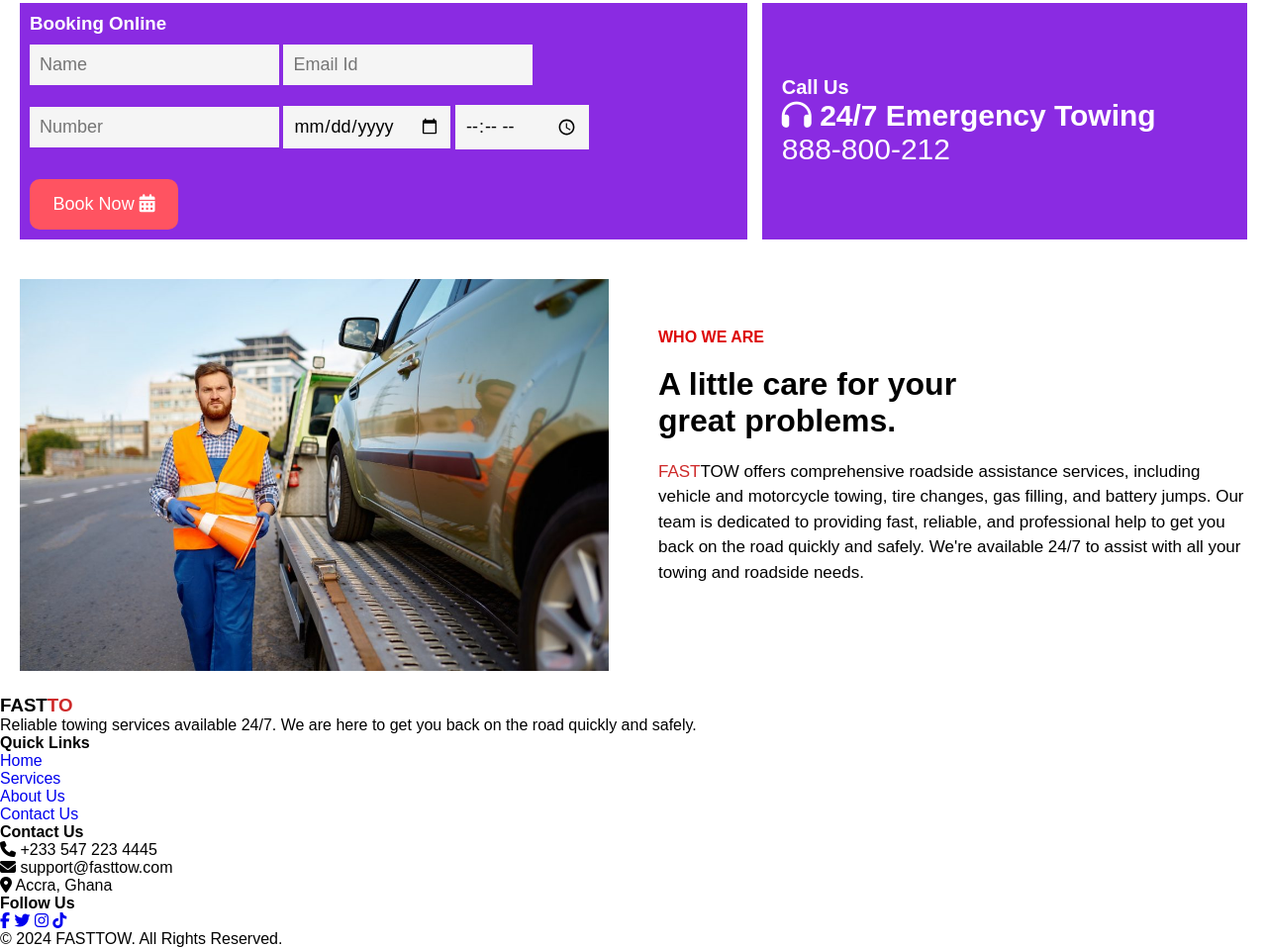
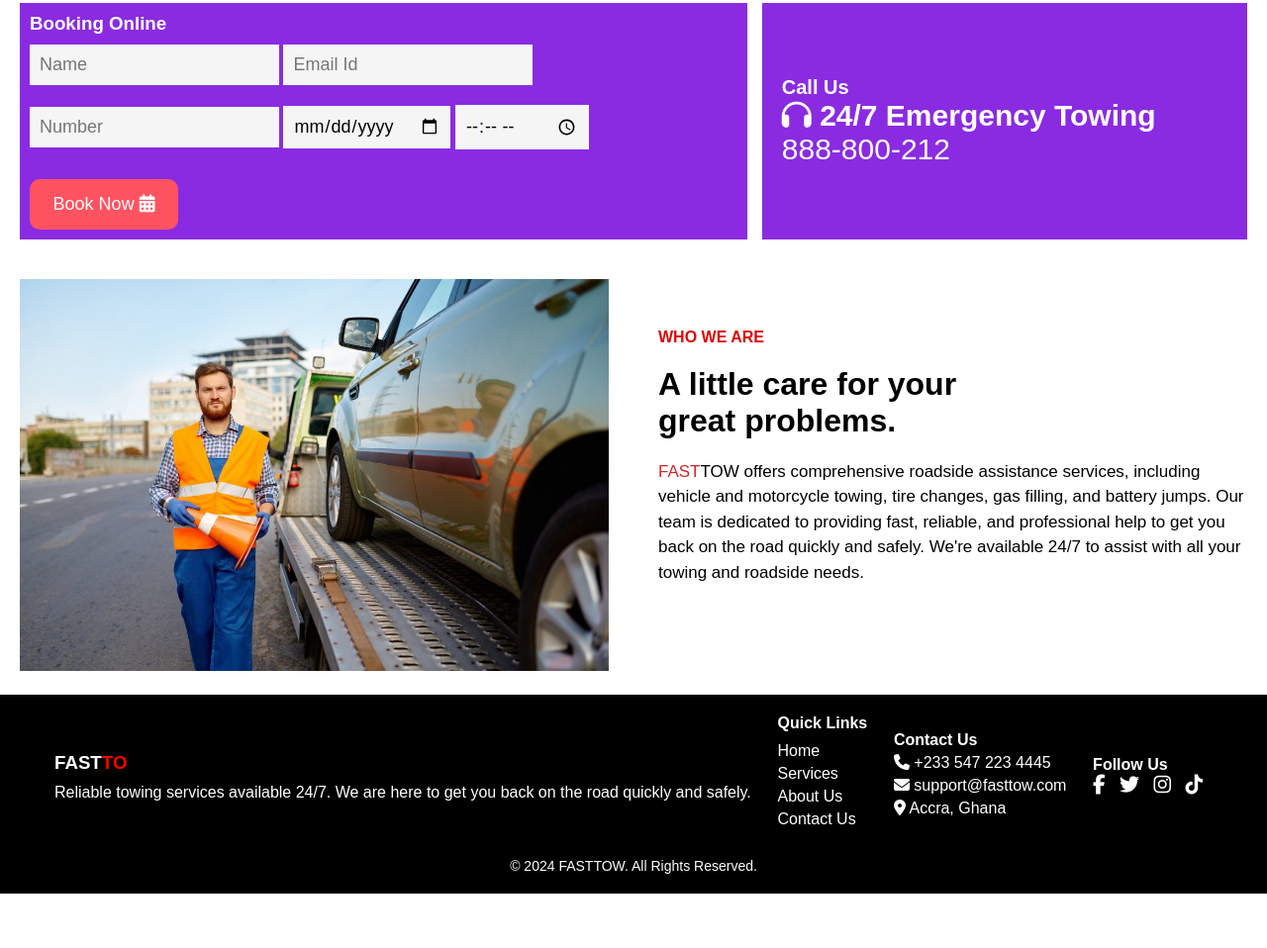
Before and after one commit to Sylvanusagakpe/towing-services, a plain HTML site: page index.html in a window 1280 px wide. Shown: the part 583-1541 px from the top of the page at 99% size. After the commit the page ends 1486 px from the top, so only its background shows below. Drawn offline with Linux system fonts and the light colour scheme.

Commit message:
updated my html with more features

```diff
--- a/css/style.css
+++ b/css/style.css
@@ -172,6 +172,75 @@ form button:hover,.text button:hover{
 .worker img{
     width: 100%;
 }
+
+/* Footer Styles */
+footer {
+    background-color: black;
+    color: white;
+    padding: 20px 0;
+}
+
+.footer-container {
+    max-width: 1200px;
+    margin: auto;
+    display: flex;
+    flex-wrap: wrap;
+    justify-content: space-between;
+    align-items: center;
+    padding: 0 15px;
+}
+
+.footer-info h3 {
+    margin-bottom: 10px;
+}
+
+.footer-info h3 span {
+    color: red;
+}
+
+.footer-links ul {
+    list-style: none;
+    padding: 0;
+    margin: 10px 0;
+}
+
+.footer-links ul li {
+    margin-bottom: 5px;
+}
+
+.footer-links ul li a {
+    color: white;
+    text-decoration: none;
+    display: block;
+    transition: color 0.3s;
+}
+
+.footer-links ul li a:hover {
+    color: red;
+}
+
+.footer-contact p {
+    margin: 5px 0;
+}
+
+.footer-social a {
+    color: white;
+    margin-right: 10px;
+    font-size: 20px;
+    transition: color 0.3s;
+}
+
+.footer-social a:hover {
+    color: red;
+}
+
+.footer-bottom {
+    text-align: center;
+    margin-top: 20px;
+    font-size: 14px;
+}
+
+
 @media (max-width: 768px) {
     nav {
         flex-direction: column;
```
